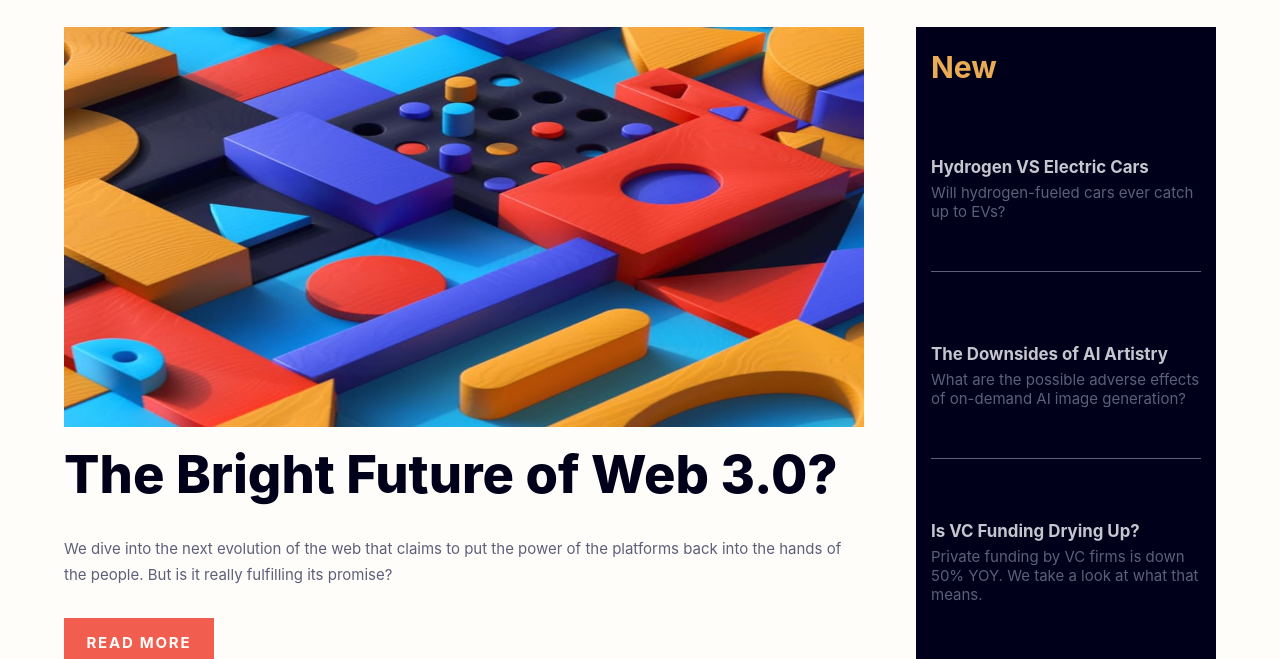
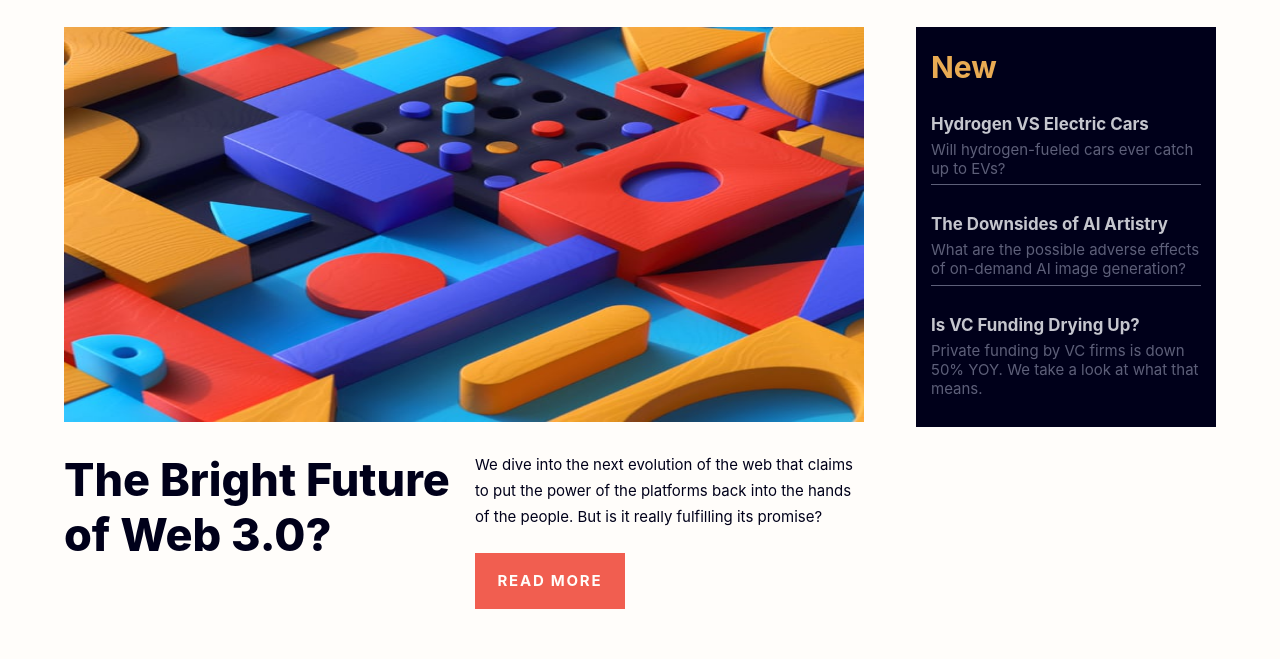
Before and after one commit to harrison-nc/fem_challenges_newspage, a website built with Vite: page index.html in a window 1280 px wide. Shown: the part 63-722 px from the top of the page. Built offline with nearby package versions, Linux system fonts and the light colour scheme; a web font is replaced by a local one.

Commit message:
Layout part 2

```diff
--- a/index.html
+++ b/index.html
@@ -34,14 +34,16 @@
       <section class="priority-two-columns gap-600">
         <header class="primary-header">
           <img src="assets/images/image-web-3-mobile.jpg" alt="" role="banner">
+          <div class="even-columns">
+            <h1 class="title">The Bright Future of Web 3.0?</h1>
             <div class="content">
-            <h1>The Bright Future of Web 3.0?</h1>
               <p>
                 We dive into the next evolution of the web that claims to put the power of the platforms back into the
                 hands of the people.
                 But is it really fulfilling its promise?
               </p>
               <button type="button">Read more</button>
+            </div>
           </div>
         </header>
 
--- a/style.css
+++ b/style.css
@@ -149,27 +149,37 @@ h3 {
 
 /* Main */
 
-.primary-header p {
-  color: var(--clr-neutral-300);
-  line-height: 1.75;
-}
-
-.primary-header > img {
-  max-height: 400px;
-  max-width: auto;
-}
-
 .primary-header {
   display: flex;
   flex-flow: column;
-  gap: var(--size-100);
+  gap: var(--size-300);
+}
+
+.primary-header .title {
+  flex-grow: 1;
+  flex-shrink: 1;
+}
+
+.primary-header h1 {
+  font-size: clamp(var(--size-100), var(--size-500), 10vh);
 }
 
 .primary-header .content {
   display: flex;
   flex-flow: column;
+  gap: var(--size-200);
   align-items: flex-start;
-  gap: var(--size-300);
+  line-height: 1.75;
+}
+
+.primary-header .title,
+.primary-header .content {
+  flex-basis: 250px;
+  flex-shrink: 1;
+}
+
+.primary-header img {
+  max-height: 395px;
 }
 
 /* Button */
@@ -234,6 +244,7 @@ button {
   color: var(--clr-neutral-200);
   padding: var(--size-200) var(--size-100);
   min-height: 400px;
+  align-self: flex-start;
 }
 
 .news h2 {
@@ -305,7 +316,7 @@ button {
 }
 
 .priority-two-columns > :first-child {
-  flex: 99999 1 500px;
+  flex: 99999 1 550px;
 }
 
 .priority-two-columns > :last-child {
```
Lines whose indentation alone changed are shown as unchanged.
